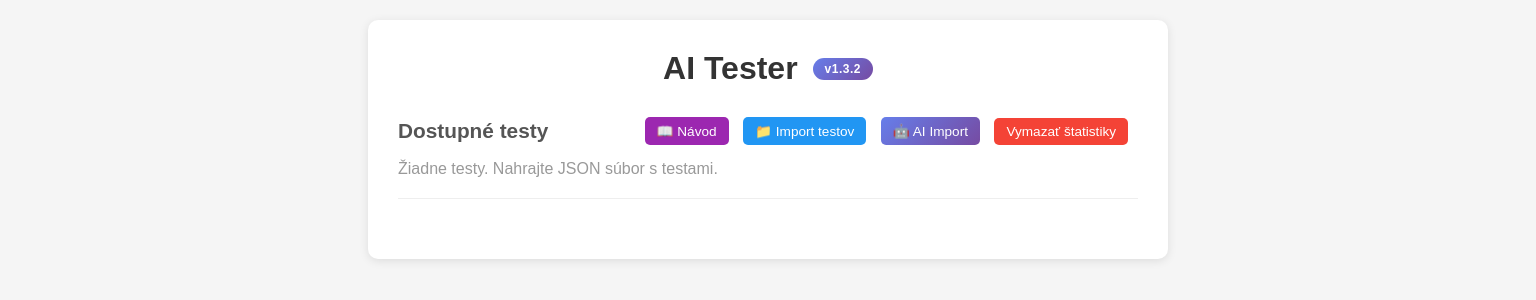
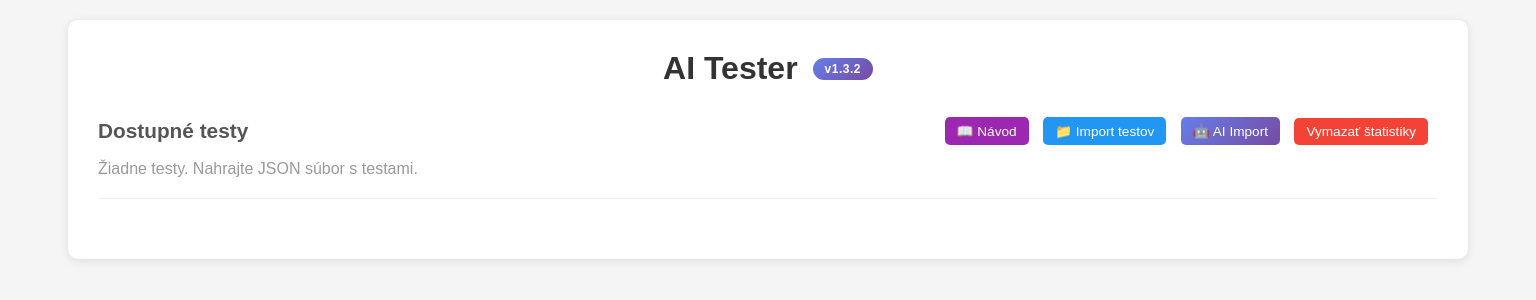
Before and after one commit to fero29/tester, a Flask app: page / in a window 1536 px wide. Shown: the top 300 px of the page. Run offline with Flask 3, Linux system fonts and the light colour scheme; data that the repository does not hold is empty.

Commit message:
Responsive layout - širšia stránka podľa zariadenia
⚠️ UNSTABLE - lokálne testovanie

📱 Zmeny:
- max-width: 95% namiesto 800px
- width: 100% pre plnú šírku
- @media query pre veľké obrazovky (max 1400px)
- Lepšie využitie priestoru na tabletoch a počítačoch

🤖 Generated with [Claude Code](https://claude.com/claude-code)

Co-Authored-By: Claude <noreply@anthropic.com>

```diff
--- a/static/style.css
+++ b/static/style.css
@@ -11,12 +11,20 @@ body {
 }
 
 .container {
-    max-width: 800px;
+    max-width: 95%;
+    width: 100%;
     margin: 0 auto;
     background: white;
     padding: 30px;
     border-radius: 10px;
     box-shadow: 0 2px 10px rgba(0,0,0,0.1);
+}
+
+/* Pre veľké obrazovky maximálne 1400px */
+@media (min-width: 1400px) {
+    .container {
+        max-width: 1400px;
+    }
 }
 
 .app-header {
```
